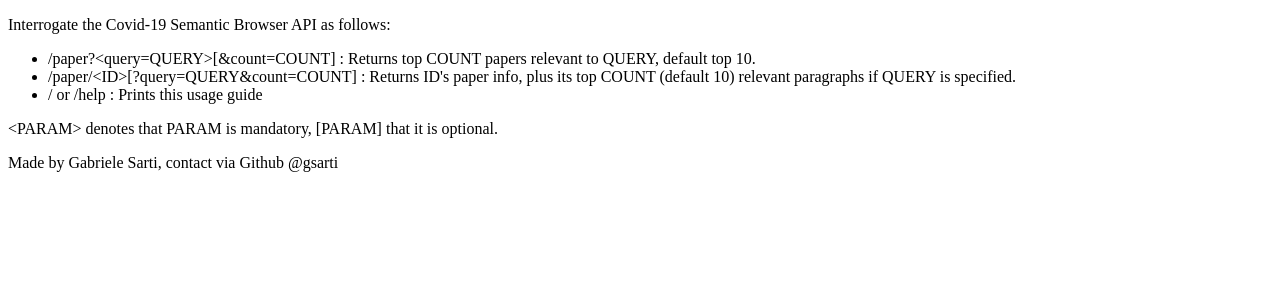
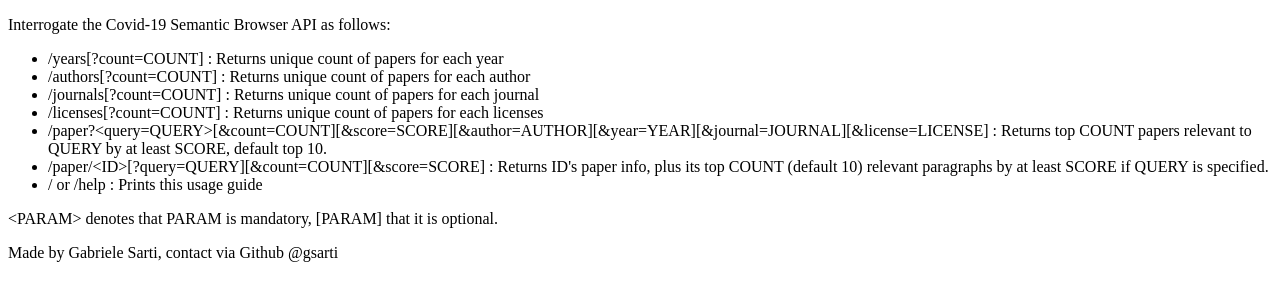
Before and after one commit to gsarti/covid-papers-browser, a plain HTML site: page templates/help.html in a window 1280 px wide. Drawn offline with Linux system fonts and the light colour scheme.

Commit message:
Updated help template with new API calls

```diff
--- a/templates/help.html
+++ b/templates/help.html
@@ -7,8 +7,12 @@
 <body>
     <p>Interrogate the Covid-19 Semantic Browser API as follows:</p>
     <ul>
-        <li>/paper?&lt;query=QUERY&gt;[&count=COUNT] : Returns top COUNT papers relevant to QUERY, default top 10.</li>
-        <li>/paper/&lt;ID&gt;[?query=QUERY&count=COUNT] : Returns ID's paper info, plus its top COUNT (default 10) relevant paragraphs if QUERY is specified.</li>
+        <li>/years[?count=COUNT] : Returns unique count of papers for each year</li>
+        <li>/authors[?count=COUNT] : Returns unique count of papers for each author</li>
+        <li>/journals[?count=COUNT] : Returns unique count of papers for each journal</li>
+        <li>/licenses[?count=COUNT] : Returns unique count of papers for each licenses</li>
+        <li>/paper?&lt;query=QUERY&gt;[&count=COUNT][&score=SCORE][&author=AUTHOR][&year=YEAR][&journal=JOURNAL][&license=LICENSE] : Returns top COUNT papers relevant to QUERY by at least SCORE, default top 10.</li>
+        <li>/paper/&lt;ID&gt;[?query=QUERY][&count=COUNT][&score=SCORE] : Returns ID's paper info, plus its top COUNT (default 10) relevant paragraphs by at least SCORE if QUERY is specified.</li>
         <li>/ or /help : Prints this usage guide</li>
     </ul>
     <p>&lt;PARAM&gt; denotes that PARAM is mandatory, [PARAM] that it is optional.</p>
```
